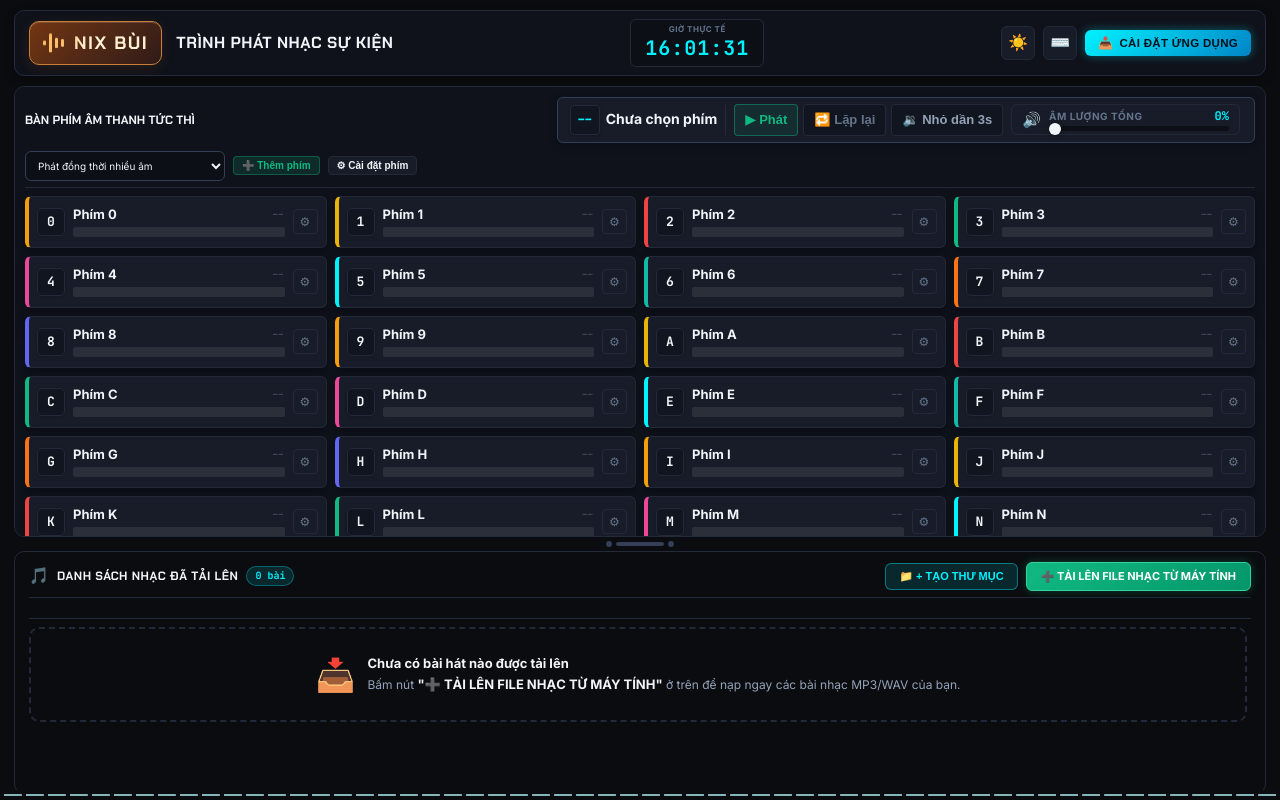
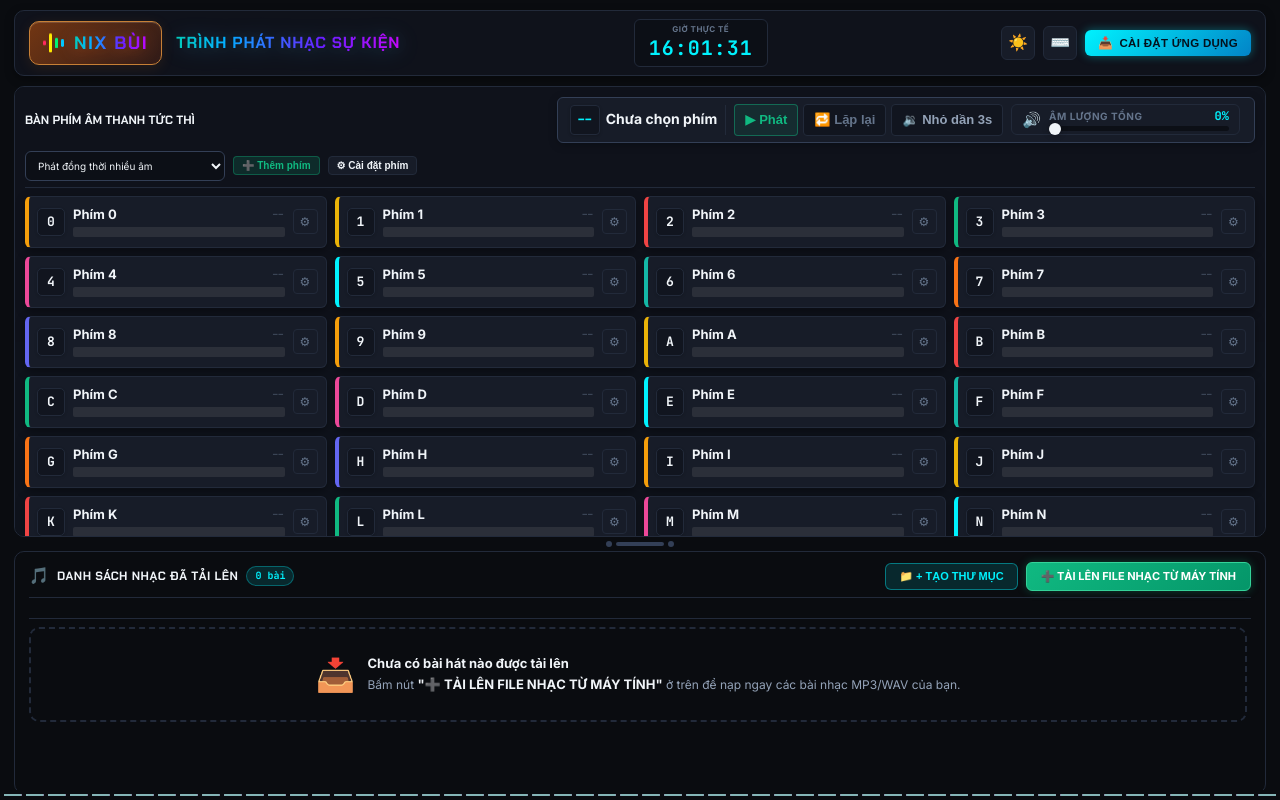
Before and after one commit to hoangnhat204/nhacsukien, a website: page index.html in a window 1280 px wide. Drawn offline with Linux system fonts and the light colour scheme; no server answers.

Commit message:
update website

```diff
--- a/index.html
+++ b/index.html
@@ -11,7 +11,7 @@
     <noscript>
         <link rel="stylesheet" href="https://fonts.googleapis.com/css2?family=Chakra+Petch:wght@500;600;700&family=Inter:wght@400;500;600;700;800&family=JetBrains+Mono:wght@500;700&display=swap">
     </noscript>
-    <link rel="stylesheet" href="styles.css?v=13">
+    <link rel="stylesheet" href="styles.css?v=14">
     <!-- PWA Meta & Icons -->
     <meta name="theme-color" content="#0a0c10">
     <meta name="mobile-web-app-capable" content="yes">
--- a/styles.css
+++ b/styles.css
@@ -382,22 +382,20 @@ body {
     align-items: center;
     gap: 3px;
     height: 24px;
-    color: #ffbf69;
 }
 
 .brand-equalizer i {
     width: 3px;
     height: 10px;
     border-radius: 2px;
-    background: currentColor;
     transform-origin: center;
     animation: brand-beat 1.2s ease-in-out infinite alternate;
 }
 
-.brand-equalizer i:nth-child(2) { height: 22px; animation-delay: -0.6s; }
-.brand-equalizer i:nth-child(3) { height: 16px; animation-delay: -0.3s; }
-.brand-equalizer i:nth-child(4) { height: 8px; animation-delay: -0.9s; }
-[data-theme="light"] .brand-equalizer { color: #c45b15; }
+.brand-equalizer i:nth-child(1) { background: #ff2a5f; height: 10px; }
+.brand-equalizer i:nth-child(2) { background: #ffea00; height: 22px; animation-delay: -0.6s; }
+.brand-equalizer i:nth-child(3) { background: #00f076; height: 16px; animation-delay: -0.3s; }
+.brand-equalizer i:nth-child(4) { background: #00c8ff; height: 8px; animation-delay: -0.9s; }
 
 .logo-text {
     min-width: 0;
@@ -415,42 +413,59 @@ body {
 .logo-text h1 {
     font-family: var(--font-display);
     font-size: 16px;
-    font-weight: 700;
-    letter-spacing: 0.5px;
-    color: var(--text-primary);
+    font-weight: 800;
+    letter-spacing: 0.8px;
     display: flex;
     align-items: center;
     gap: 8px;
     line-height: 1.2;
 }
 
-@supports (background-clip: text) or (-webkit-background-clip: text) {
-    .brand-name,
-    .logo-text h1 {
-        background-image: linear-gradient(110deg, var(--text-primary) 30%, #ffb75e 45%, var(--text-primary) 60%);
-        background-size: 250% 100%;
-        background-clip: text;
-        -webkit-background-clip: text;
-        color: transparent;
-        animation: brand-shimmer 5s ease-in-out infinite;
+/* HIỆU ỨNG CHỮ 7 SẮC CẦU VỒNG CHẠY MÀU LIÊN TỤC */
+.brand-name,
+.logo-text h1 {
+    background: linear-gradient(
+        90deg,
+        #ff0055,
+        #ff5500,
+        #ffcc00,
+        #00e676,
+        #00b0ff,
+        #651fff,
+        #d500f9,
+        #ff0055
+    );
+    background-size: 300% 100%;
+    -webkit-background-clip: text;
+    -webkit-text-fill-color: transparent;
+    background-clip: text;
+    color: transparent;
+    animation: rainbow-text-flow 4s linear infinite;
+    text-shadow: 0 0 20px rgba(255, 255, 255, 0.15);
+}
+
+.brand-name {
+    letter-spacing: 1.5px;
+    font-weight: 900;
+    filter: drop-shadow(0 2px 8px rgba(255, 85, 0, 0.35));
+}
+
+.logo-text h1 {
+    filter: drop-shadow(0 2px 10px rgba(0, 176, 255, 0.25));
+}
+
+@keyframes rainbow-text-flow {
+    0% {
+        background-position: 0% 50%;
     }
-    .brand-name {
-        background-image: linear-gradient(110deg, #fff0d2 30%, #ffb75e 45%, #fff0d2 60%);
-        animation-delay: -1.5s;
-    }
-    [data-theme="light"] .brand-name {
-        background-image: linear-gradient(110deg, #9a3412 30%, #d97706 45%, #9a3412 60%);
+    100% {
+        background-position: 300% 50%;
     }
 }
 
 @keyframes brand-beat {
     from { transform: scaleY(0.45); }
     to { transform: scaleY(1); }
-}
-
-@keyframes brand-shimmer {
-    0%, 15% { background-position: 100% 50%; }
-    85%, 100% { background-position: 0% 50%; }
 }
 
 @media (prefers-reduced-motion: reduce) {
--- a/sw.js
+++ b/sw.js
@@ -1,6 +1,6 @@
 // Service Worker cho Trình Phát Nhạc Sự Kiện NIX BÙI
-// Phiên bản v13 - Hỗ trợ cài đặt PWA trên iPhone, iPad, Android và Desktop
-const CACHE_NAME = 'nhac-su-kien-v13';
+// Phiên bản v14 - Hỗ trợ cài đặt PWA trên iPhone, iPad, Android và Desktop
+const CACHE_NAME = 'nhac-su-kien-v14';
 
 const ASSETS_TO_CACHE = [
   './',
```
